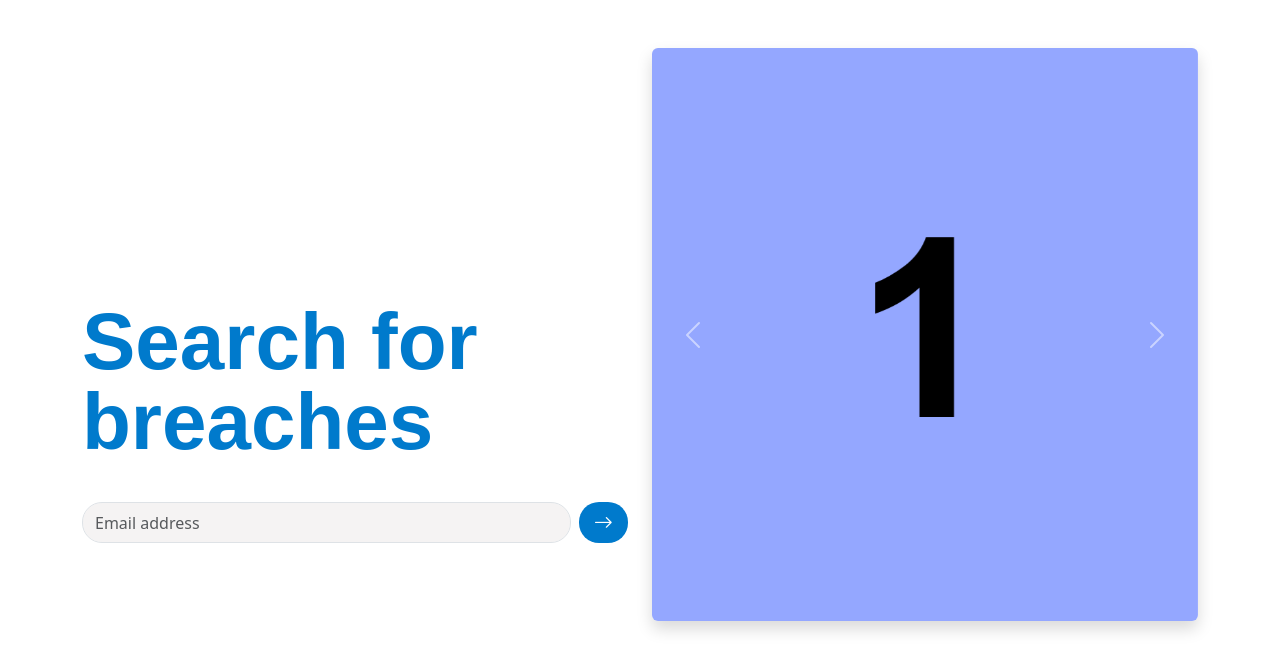
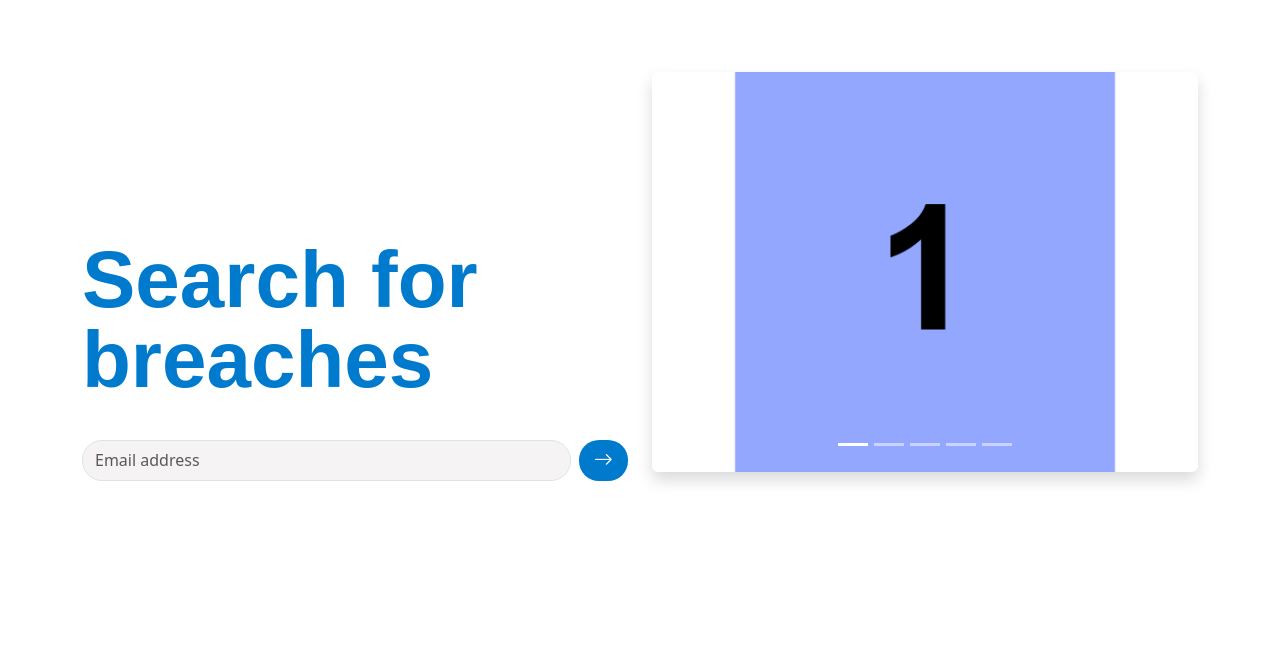
Before and after one commit to WSU-4110/PasswordLeakNotifier, a Flask app: page / in a window 1280 px wide. Shown: the top 671 px of the page. Run offline with Flask 3, Linux system fonts and the light colour scheme.

Commit message:
Included indicators for slide number

```diff
--- a/templates/index.html
+++ b/templates/index.html
@@ -35,30 +35,46 @@
             <!-- Slideshow (right-side) -->
             <div class="col-md-6">
                 <div id="slideshow" class="carousel slide" data-bs-ride="carousel">
+
+                    <!-- Indicators for slide number -->
+                    <div class="carousel-indicators">
+                        <button type="button" data-bs-target="#slideshow" data-bs-slide-to="0" class="active"
+                            aria-current="true" aria-label="Slide 1"></button>
+                        <button type="button" data-bs-target="#slideshow" data-bs-slide-to="1"
+                            aria-label="Slide 2"></button>
+                        <button type="button" data-bs-target="#slideshow" data-bs-slide-to="2"
+                            aria-label="Slide 3"></button>
+                        <button type="button" data-bs-target="#slideshow" data-bs-slide-to="3"
+                            aria-label="Slide 4"></button>
+                        <button type="button" data-bs-target="#slideshow" data-bs-slide-to="4"
+                            aria-label="Slide 5"></button>
+                    </div>
+
+                    <!-- Slideshow images -->
                     <div class="carousel-inner rounded shadow">
-
                         <div class="carousel-item active">
-                            <img src="{{ url_for('static', filename='images/1.png') }}" class="d-block w-100"
-                                alt="Slide 1">
+                            <img src="{{ url_for('static', filename='images/1.png') }}" class="d-block mx-auto"
+                                alt="Slide 1" style="width: auto; height: auto; max-height: 400px;">
                         </div>
                         <div class="carousel-item">
-                            <img src="{{ url_for('static', filename='images/2.png') }}" class="d-block w-100"
-                                alt="Slide 2">
+                            <img src="{{ url_for('static', filename='images/2.png') }}" class="d-block mx-auto"
+                                alt="Slide 2" style="width: auto; height: auto; max-height: 400px;">
                         </div>
                         <div class="carousel-item">
-                            <img src="{{ url_for('static', filename='images/3.png') }}" class="d-block w-100"
-                                alt="Slide 3">
+                            <img src="{{ url_for('static', filename='images/3.png') }}" class="d-block mx-auto"
+                                alt="Slide 3" style="width: auto; height: auto; max-height: 400px;">
                         </div>
                         <div class="carousel-item">
-                            <img src="{{ url_for('static', filename='images/4.png') }}" class="d-block w-100"
-                                alt="Slide 4">
+                            <img src="{{ url_for('static', filename='images/4.png') }}" class="d-block mx-auto"
+                                alt="Slide 4" style="width: auto; height: auto; max-height: 400px;">
                         </div>
                         <div class="carousel-item">
-                            <img src="{{ url_for('static', filename='images/5.png') }}" class="d-block w-100"
-                                alt="Slide 5">
+                            <img src="{{ url_for('static', filename='images/5.png') }}" class="d-block mx-auto"
+                                alt="Slide 5" style="width: auto; height: auto; max-height: 400px;">
                         </div>
+                    </div>
 
-                    </div>
+                    <!-- Slideshow next/prev buttons -->
                     <button class="carousel-control-prev" type="button" data-bs-target="#slideshow"
                         data-bs-slide="prev">
                         <span class="carousel-control-prev-icon" aria-hidden="true"></span>
```
Also changed, not shown: static/styles.css (+6 -3 lines).
